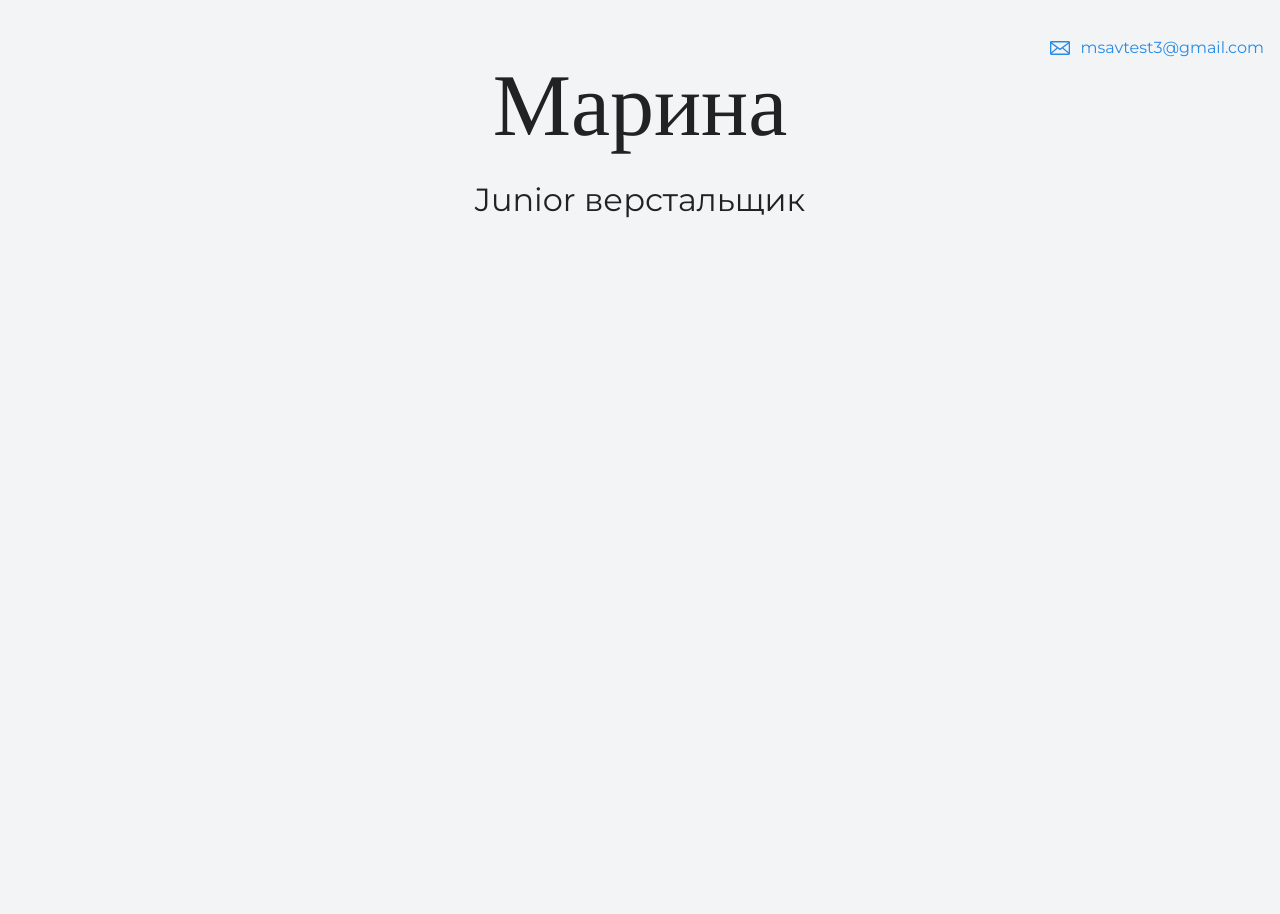
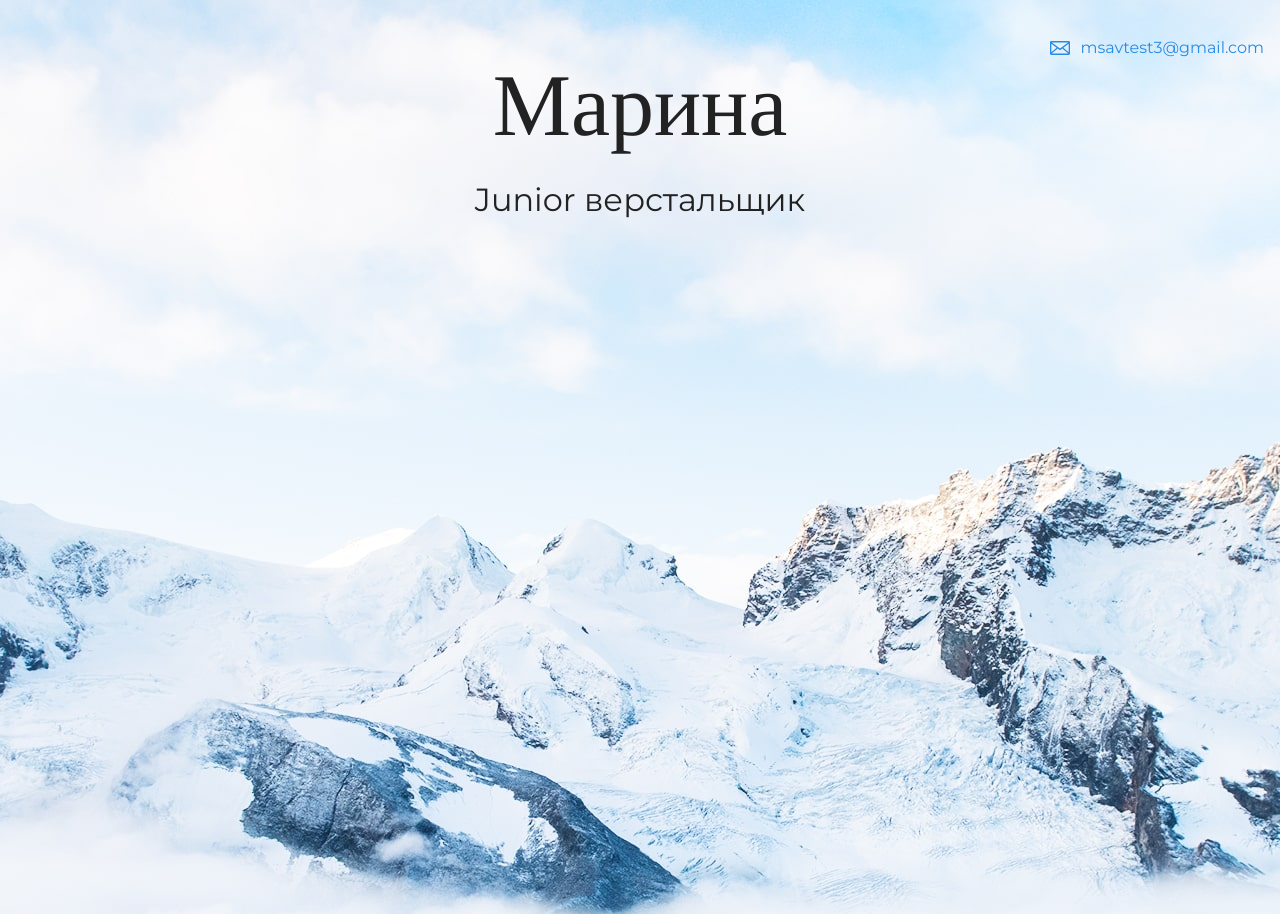
Before and after one commit to Marichek1/FirstSite, a plain HTML site: page portfolio-step-1/index.html in a window 1280 px wide. Shown: the top 914 px of the page. Drawn offline with nearby package versions, Linux system fonts and the light colour scheme.

Commit message:
background-image: url("img/hero-bg.jpg");

```diff
--- a/portfolio-step-1/style.css
+++ b/portfolio-step-1/style.css
@@ -6,7 +6,7 @@ body {
   line-height: 32px;
   color: #222222;
   background-color: #f2f4f6;
-  background-image: url("img/-bg.jpg");
+  background-image: url("img/hero-bg.jpg");
   background-repeat: no-repeat;
   background-position: top center;
 }
```
